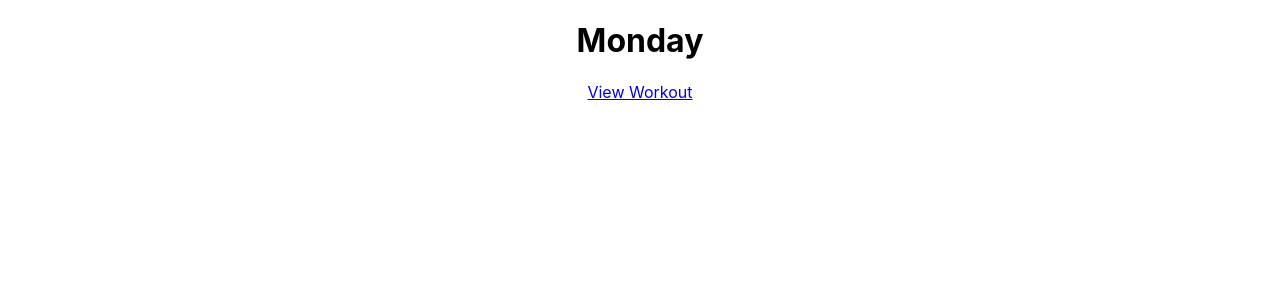
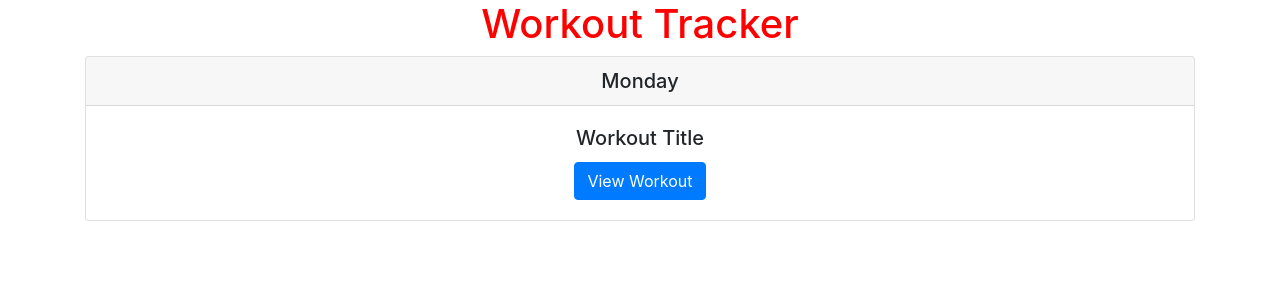
Before and after one commit to dezerey11/project3_frontend, a React (Create React App) app: page / in a window 1280 px wide. Shown: the top 300 px of the page. Built offline with nearby package versions, Linux system fonts and the light colour scheme.

Commit message:
start adding React Bootstrap, and beginning to write some of the cards for the layout

```diff
--- a/package.json
+++ b/package.json
@@ -6,7 +6,9 @@
     "@testing-library/jest-dom": "^5.12.0",
     "@testing-library/react": "^11.2.7",
     "@testing-library/user-event": "^12.8.3",
+    "bootstrap": "^4.6.0",
     "react": "^17.0.2",
+    "react-bootstrap": "^1.6.0",
     "react-dom": "^17.0.2",
     "react-router-dom": "^5.2.0",
     "react-scripts": "4.0.3",
--- a/src/App.js
+++ b/src/App.js
@@ -1,12 +1,16 @@
 import logo from './logo.svg';
 import './App.css';
-import Card from './components/Card'
+import WorkoutCard from './components/Card'
+import Title from './components/Title'
+import Card from 'react-bootstrap/Card';
 
 function App() {
+
   return (
     <div className="App">
 
-      <Card />
+      <Title />
+      <WorkoutCard />
 
     </div>
   );
--- a/src/components/Card.js
+++ b/src/components/Card.js
@@ -1,14 +1,26 @@
 import { Link } from "react-router-dom";
+import Card from 'react-bootstrap/Card';
+import Button from 'react-bootstrap/Button';
+import Container from 'react-bootstrap/Container'
+import Row from 'react-bootstrap/Row'
+import Col from 'react-bootstrap/Col'
 
-function Card(props) {
+function WorkoutCard(props) {
   return (
-    <div className="card">
-      <h1>Monday</h1>
-      <Link to="/view">
-        <div>View Workout</div>
-      </Link>
-    </div>
+    <Container>
+      <Row>
+        <Col>
+          <Card>
+            <Card.Header as="h5">Monday</Card.Header>
+            <Card.Body>
+              <Card.Title>Workout Title</Card.Title>
+              <Button variant="primary">View Workout</Button>
+            </Card.Body>
+          </Card>
+        </Col>
+      </Row>
+    </Container>
   );
 }
 
-export default Card;
+export default WorkoutCard;
--- /dev/null
+++ b/src/components/Title.js
@@ -0,0 +1,11 @@
+import { Link } from "react-router-dom";
+
+function Title(props) {
+    return (
+      <div className="title">
+        <h1>Workout Tracker</h1>
+      </div>
+    );
+  }
+
+export default Title;
--- a/src/index.js
+++ b/src/index.js
@@ -4,6 +4,8 @@ import "./index.css";
 import { BrowserRouter as Router } from "react-router-dom";
 import App from "./App";
 import reportWebVitals from "./reportWebVitals";
+import 'bootstrap/dist/css/bootstrap.min.css';
+import './styles.css'
 
 ReactDOM.render(
   <Router>
--- /dev/null
+++ b/src/styles.css
@@ -0,0 +1,7 @@
+.workout-card {
+    max-width: 400px;
+}
+
+h1 {
+    color: red;
+}
```
Also changed, not shown: 1 other file (tests, documents, lock files or other folders).
